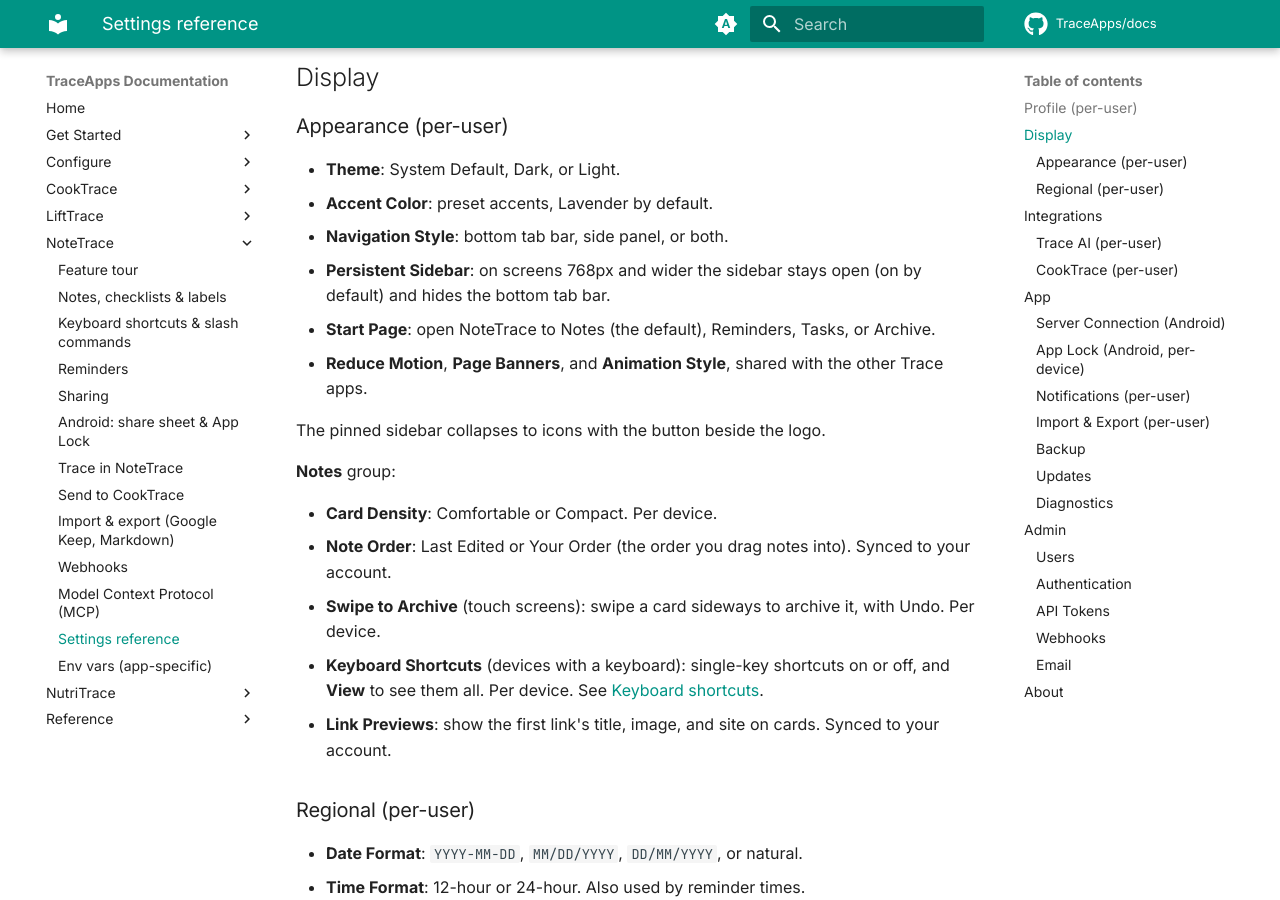
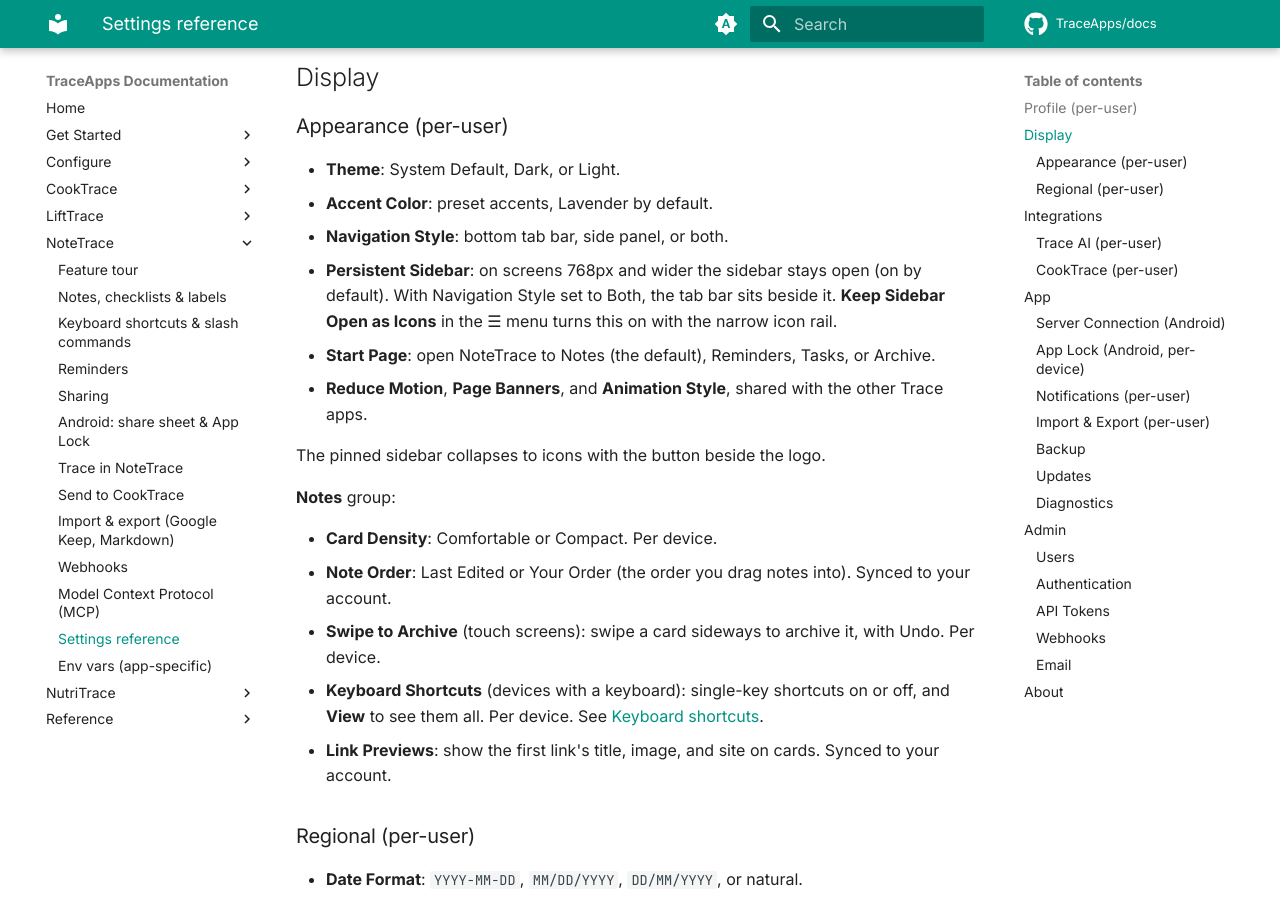
Before and after one commit to TraceApps/docs, an MkDocs documentation site: the page built from docs/notetrace/settings.md, in a window 1280 px wide and 900 px high, scrolled down 497 px. Built offline with MkDocs 1.6.1 and Material for MkDocs 9.7.7, drawn with Linux system fonts in a browser that asks for light colours; comment, search, counter and statistics services are not loaded.

Commit message:
NoteTrace: Tasks tab, tab bar with pinned sidebar

```diff
--- a/docs/notetrace/settings.md
+++ b/docs/notetrace/settings.md
@@ -15,7 +15,7 @@ Top of the page: avatar, name, and role. Opens the profile page for display name
 - **Theme**: System Default, Dark, or Light.
 - **Accent Color**: preset accents, Lavender by default.
 - **Navigation Style**: bottom tab bar, side panel, or both.
-- **Persistent Sidebar**: on screens 768px and wider the sidebar stays open (on by default) and hides the bottom tab bar.
+- **Persistent Sidebar**: on screens 768px and wider the sidebar stays open (on by default). With Navigation Style set to Both, the tab bar sits beside it. **Keep Sidebar Open as Icons** in the ☰ menu turns this on with the narrow icon rail.
 - **Start Page**: open NoteTrace to Notes (the default), Reminders, Tasks, or Archive.
 - **Reduce Motion**, **Page Banners**, and **Animation Style**, shared with the other Trace apps.
 
```
Also changed, not shown: docs/notetrace/android.md (+1 -1 lines).
